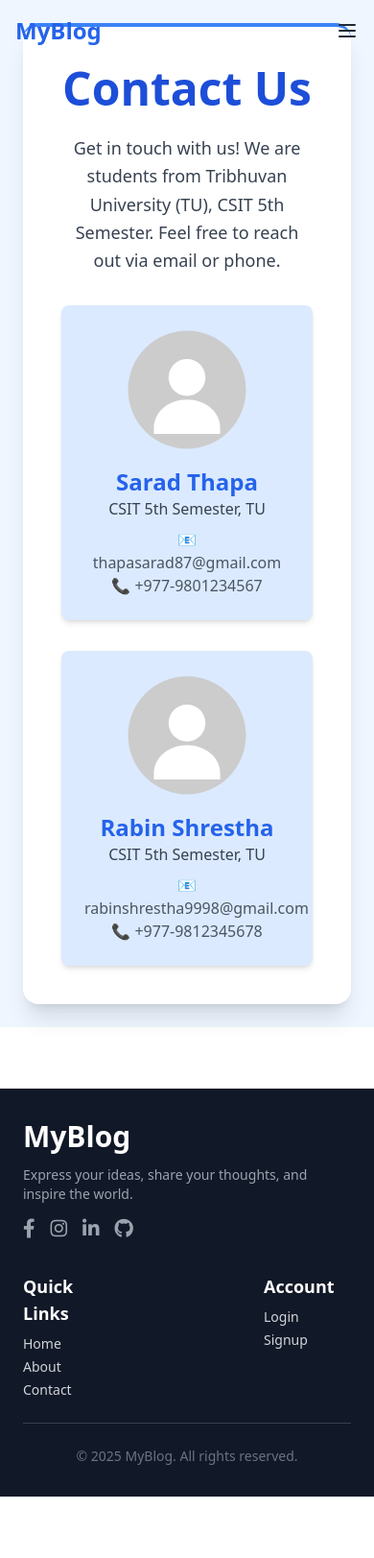
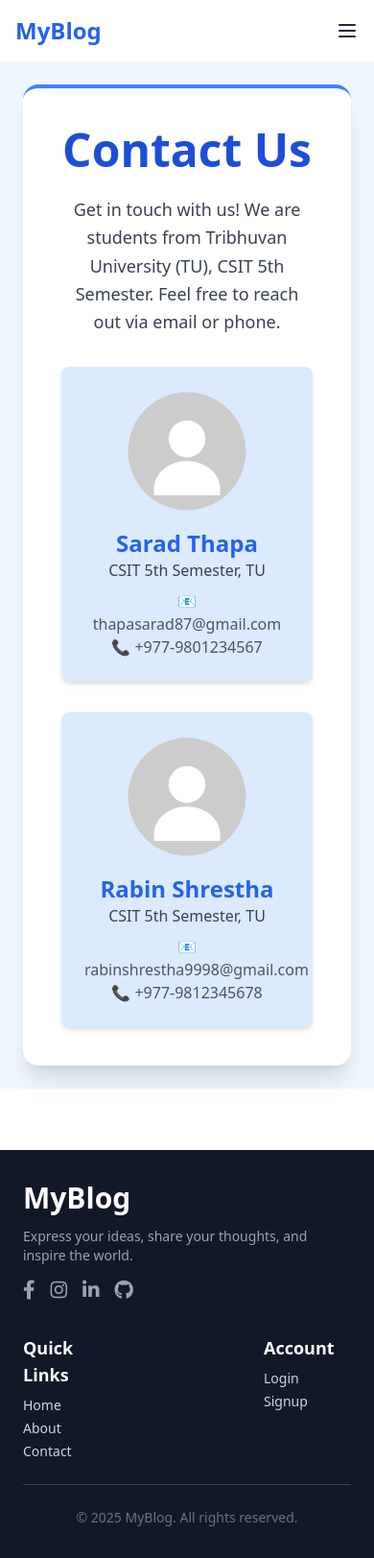
Before and after one commit to saradjung/BlogSite, a Django app: page /contact/ in a window 390 px wide. Shown: the whole page at 96% size. Before the commit the page ends 1559 px from the top, so only its background shows below. Run offline with Django 5.2, Linux system fonts and the light colour scheme; some libraries are stand-ins or nearby versions.

Commit message:
modified about and contact for mobile view

```diff
--- a/blog_project/blog/templates/about.html
+++ b/blog_project/blog/templates/about.html
@@ -1,6 +1,6 @@
 {% extends 'base.html' %}
 {% block content %}
-<div class="min-h-screen flex flex-col justify-center items-center bg-blue-50 p-6">
+<div class="min-h-screen flex flex-col justify-center items-center bg-blue-50 p-6 mt-16">
     <div class="max-w-3xl bg-white shadow-xl rounded-2xl p-10 text-center border-t-4 border-blue-500">
         <h1 class="text-5xl font-extrabold text-blue-700 mb-6">About Our Blog Project</h1>
         <p class="text-lg text-gray-700 leading-relaxed">
--- a/blog_project/blog/templates/contact.html
+++ b/blog_project/blog/templates/contact.html
@@ -1,7 +1,7 @@
 {% extends 'base.html' %}
 {% block content %}
-<div class="min-h-screen flex flex-col justify-center items-center bg-blue-50 p-6">
-    <div class="max-w-4xl bg-white shadow-xl rounded-2xl p-10 text-center border-t-4 border-blue-500">
+<div class="min-h-screen flex flex-col justify-center items-center bg-blue-50 p-6 mt-16">
+    <div class="max-w-3xl bg-white shadow-xl rounded-2xl p-10 text-center border-t-4 border-blue-500">
         <h1 class="text-5xl font-extrabold text-blue-700 mb-6">Contact Us</h1>
         <p class="text-lg text-gray-700 leading-relaxed mb-8">
             Get in touch with us! We are students from Tribhuvan University (TU), CSIT 5th Semester.
```
